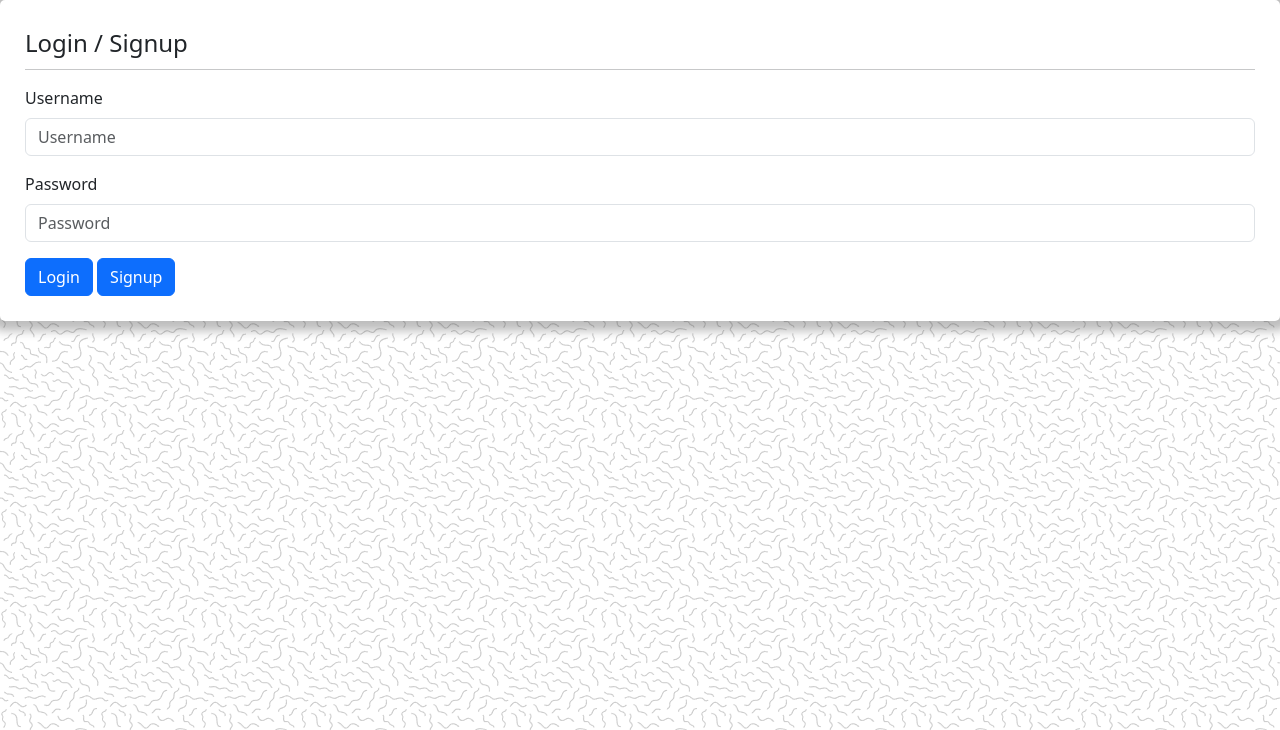
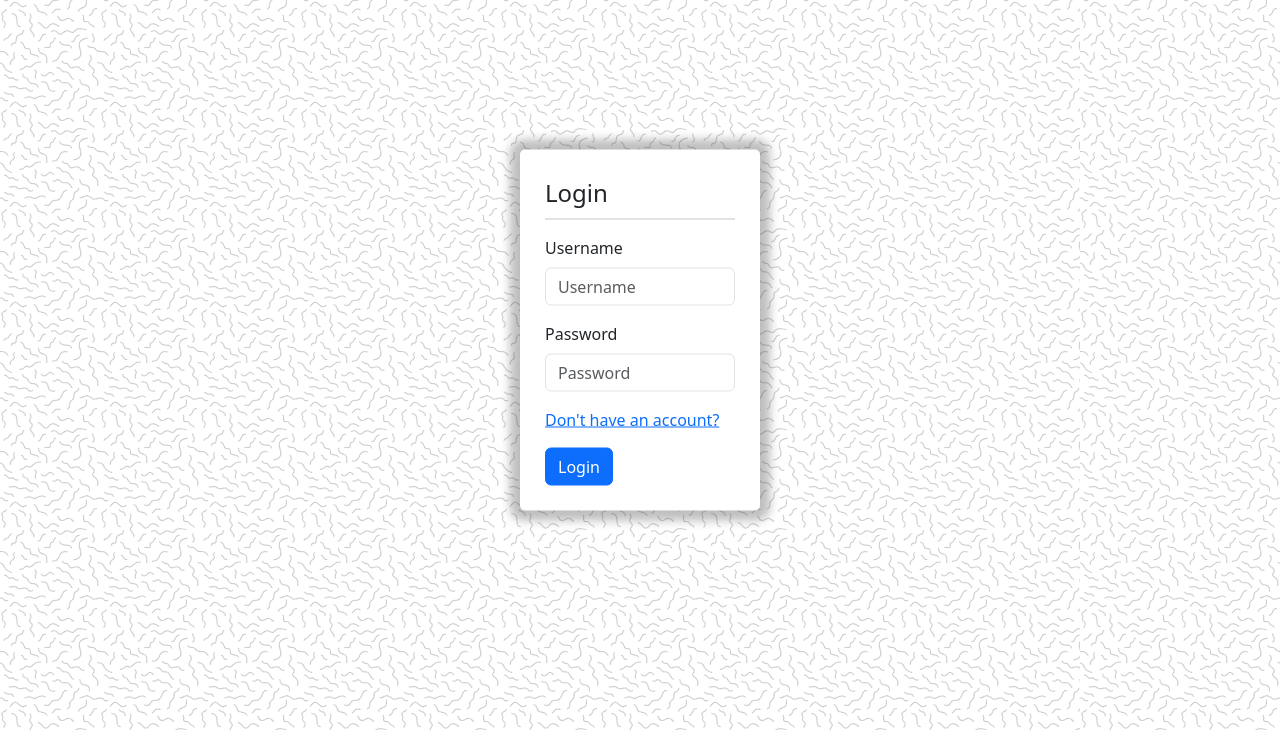
Before and after one commit to loganwldn/tms, a Flask app: page /auth/login in a window 1280 px wide. Shown: the part 70-800 px from the top of the page. Run offline with Flask 3, Linux system fonts and the light colour scheme.

Commit message:
Move logins to single html page

```diff
--- a/routes/templates/auth.html
+++ b/routes/templates/auth.html
@@ -1,12 +1,9 @@
 {% extends 'base.html' %}
 
 {% block title %}Login{% endblock %}
-{% block head %}
-<link rel="stylesheet" href="{{ url_for('static', filename='auth.css') }}">
-{% endblock %}
 
 {% block content %}
-<div class="auth-form">
+<div class="centred-form">
     <div class="padded-card">
         <form method="POST">
             {% with messages = get_flashed_messages() %}
@@ -19,7 +16,11 @@
                 {% endif %}
             {% endwith %}
             <fieldset class="text-centre">
-                <legend>Login / Signup</legend>
+                {% if login_form %}
+                    <legend>Login</legend>
+                {% else %}
+                    <legend>Signup</legend>
+                {% endif %}
                 <hr>
                 <div class="mb-3">
                     <label for="username" class="form-label">Username</label>
@@ -29,8 +30,13 @@
                     <label for="password" class="form-label">Password</label>
                     <input type="password" name="password" class="form-control" placeholder="Password">
                 </div>
-                <button type="submit" formaction="/auth/login" class="btn btn-primary">Login</button>
-                <button type="submit" formaction="/auth/signup" class="btn btn-primary">Signup</button>
+                {% if login_form %}
+                    <p><a class="link-opacity-100" href="/auth/signup">Don't have an account?</a></p>
+                    <button type="submit" formaction="/auth/login" class="btn btn-primary">Login</button>
+                {% else %}
+                <p><a class="link-opacity-100" href="/auth/login">Already have an account?</a></p>
+                    <button type="submit" formaction="/auth/signup" class="btn btn-primary">Signup</button>
+                {% endif %}
             </fieldset>
         </form>
     </div>
```
